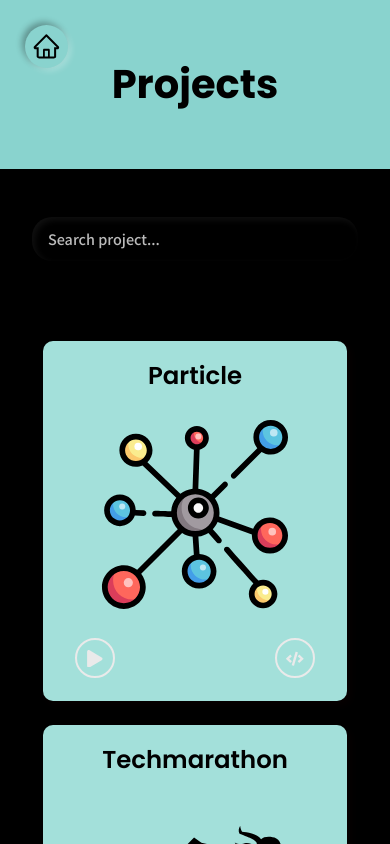
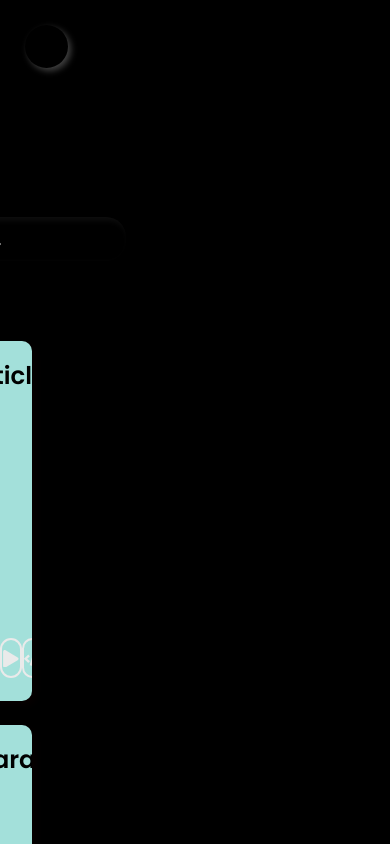
Before and after one commit to AshifAli007/TechnoTrove-Ashif, a React (Create React App) app: page /projects in a window 390 px wide. Shown: the top 844 px of the page. Built offline with nearby package versions, Linux system fonts and the light colour scheme; a web font is replaced by a local one.

Commit message:
mobile view enhanced

```diff
--- a/src/index.css
+++ b/src/index.css
@@ -18,7 +18,9 @@
   /* src: url('./assets/fonts/font1/font1.ttf') format('embedded-opentype'),
        url('./assets/fonts/font1/font1.ttf')  format('truetype'),  */
 }
-
+html{
+  width: 0;
+}
 * {
   margin: 0;
   box-sizing: border-box;
@@ -32,8 +34,7 @@ a {
 /* scrollBar */
 
 ::-webkit-scrollbar {
-    width: 10px;
-    height: 10px;
+    display: none;
 }
 ::-webkit-scrollbar-track {
     background: #555;
```
